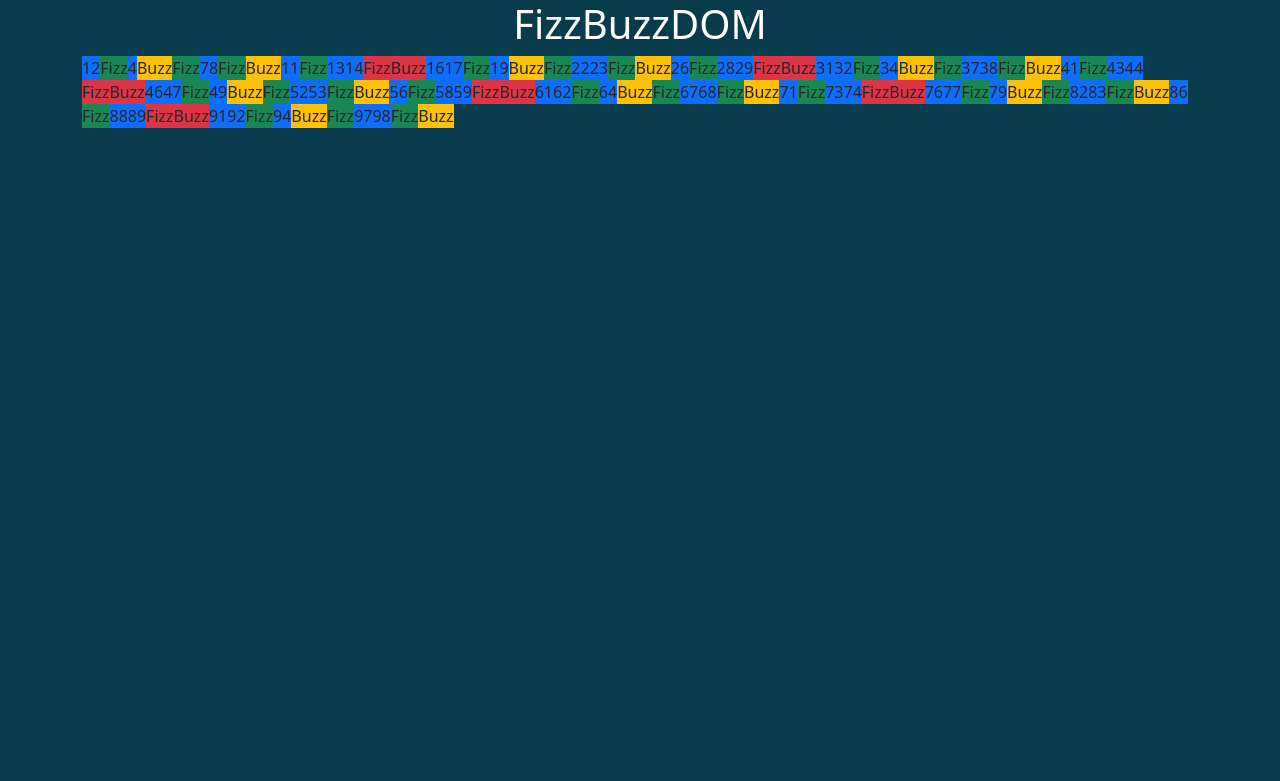
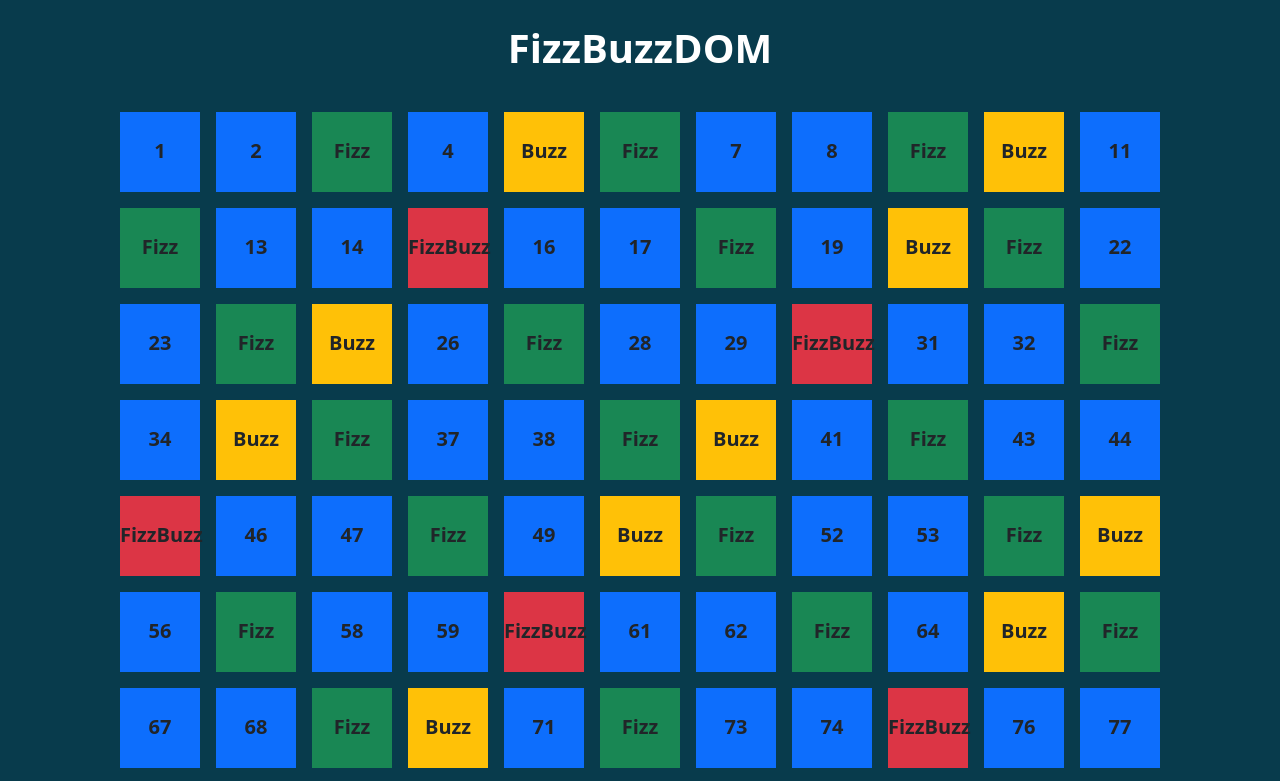
Before and after one commit to Elsti97/js-fizzbuzz, a plain HTML site: page index.html in a window 1280 px wide. Shown: the top 781 px of the page. Drawn offline with nearby package versions, Linux system fonts and the light colour scheme.

Commit message:
Esercizio done

```diff
--- a/assets/css/style.css
+++ b/assets/css/style.css
@@ -1,3 +1,10 @@
 .bg-tot {
   background-color: #083B4C;
 }
+
+div {
+  width: 5rem;
+  height: 5rem;
+  margin: 0.5rem;
+  padding-top: 1.5rem;
+}
--- a/index.html
+++ b/index.html
@@ -1,5 +1,6 @@
 <!DOCTYPE html>
 <html lang="en">
+
 <head>
   <meta charset="UTF-8">
   <meta http-equiv="X-UA-Compatible" content="IE=edge">
@@ -7,19 +8,26 @@
   <title>Document</title>
 
   <!-- CSS BOOTSTRAP -->
-  <link href="https://cdn.jsdelivr.net/npm/bootstrap@5.2.2/dist/css/bootstrap.min.css" rel="stylesheet" integrity="sha384-Zenh87qX5JnK2Jl0vWa8Ck2rdkQ2Bzep5IDxbcnCeuOxjzrPF/et3URy9Bv1WTRi" crossorigin="anonymous">
+  <link href="https://cdn.jsdelivr.net/npm/bootstrap@5.2.2/dist/css/bootstrap.min.css" rel="stylesheet"
+    integrity="sha384-Zenh87qX5JnK2Jl0vWa8Ck2rdkQ2Bzep5IDxbcnCeuOxjzrPF/et3URy9Bv1WTRi" crossorigin="anonymous">
   <!-- MIO CSS -->
   <link rel="stylesheet" href="./assets/css/style.css">
 </head>
+
 <body class="bg-tot">
 
-  <h1 class="text-center text-white">FizzBuzzDOM</h1>
-  <div id="FizzGerard" class="container d-flex flex-wrap"></div>
+    <h1 class="text-center text-white pt-4 fw-bold">FizzBuzzDOM</h1>
+    <div id="FizzGerard" class="container d-flex flex-wrap justify-content-center text-center fw-bold fs-5">
+    </div>
+
 
 
   <!-- JS BOOTSTRAP -->
-  <script src="https://cdn.jsdelivr.net/npm/bootstrap@5.2.2/dist/js/bootstrap.bundle.min.js" integrity="sha384-OERcA2EqjJCMA+/3y+gxIOqMEjwtxJY7qPCqsdltbNJuaOe923+mo//f6V8Qbsw3" crossorigin="anonymous"></script>
+  <script src="https://cdn.jsdelivr.net/npm/bootstrap@5.2.2/dist/js/bootstrap.bundle.min.js"
+    integrity="sha384-OERcA2EqjJCMA+/3y+gxIOqMEjwtxJY7qPCqsdltbNJuaOe923+mo//f6V8Qbsw3"
+    crossorigin="anonymous"></script>
   <!-- MIO JS -->
   <script type="text/javascript" src="./assets/js/master.js"></script>
 </body>
+
 </html>
```
